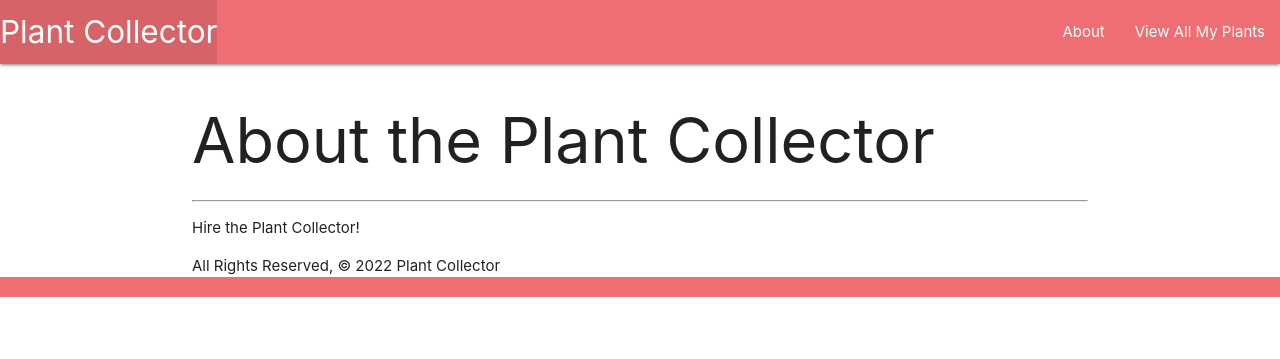
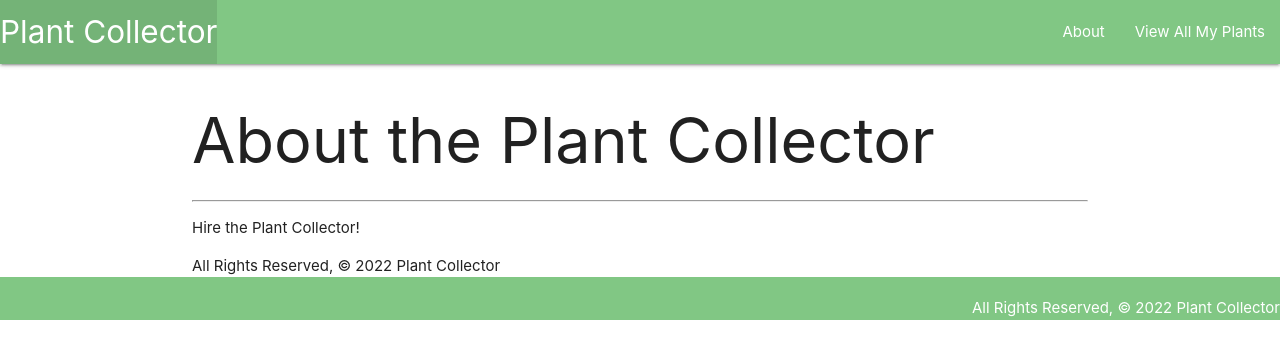
Before and after one commit to Brosari0/plant-collection, a Django app: page /about/ in a window 1280 px wide. Shown: the top 359 px of the page. Run offline with Django 4.2, Linux system fonts and the light colour scheme.

Commit message:
css styling

```diff
--- a/main_app/templates/base.html
+++ b/main_app/templates/base.html
@@ -11,11 +11,11 @@
   <link rel="stylesheet" href="{% static 'css/style.css' %}">
 </head>
 <body>
-  <header class="navbar-fixed">
+  <header class="navbar-fixed green lighten-2">
     <nav>
-      <div class="nav-wrapper">
+      <div class="nav-wrapper green lighten-2">
         <ul>
-          <li><a href="/" class="left brand-logo">  Plant Collector</a></li>
+          <li><a href="/" class="left brand-logo ">Plant Collector</a></li>
         </ul>
         <ul class="right">
           <li><a href="/about">About</a></li>
@@ -28,8 +28,8 @@
     {% block content %}
     {% endblock %}
   </main>
-  <footer class="page-footer">
-    <div class="right">All Rights Reserved, © 2021 Plant Collector  </div>
+  <footer class="page-footer green lighten-2">
+    <div class="right-align ">All Rights Reserved, © 2022 Plant Collector</div>
   </footer>
 </body>
 </html>
--- a/main_app/templates/plants/index.html
+++ b/main_app/templates/plants/index.html
@@ -11,7 +11,6 @@
             <p>Description: {{ plant.description }}</p>
         </div>
     </div>
-
 {% endfor %}
 
 {% endblock %}
```
